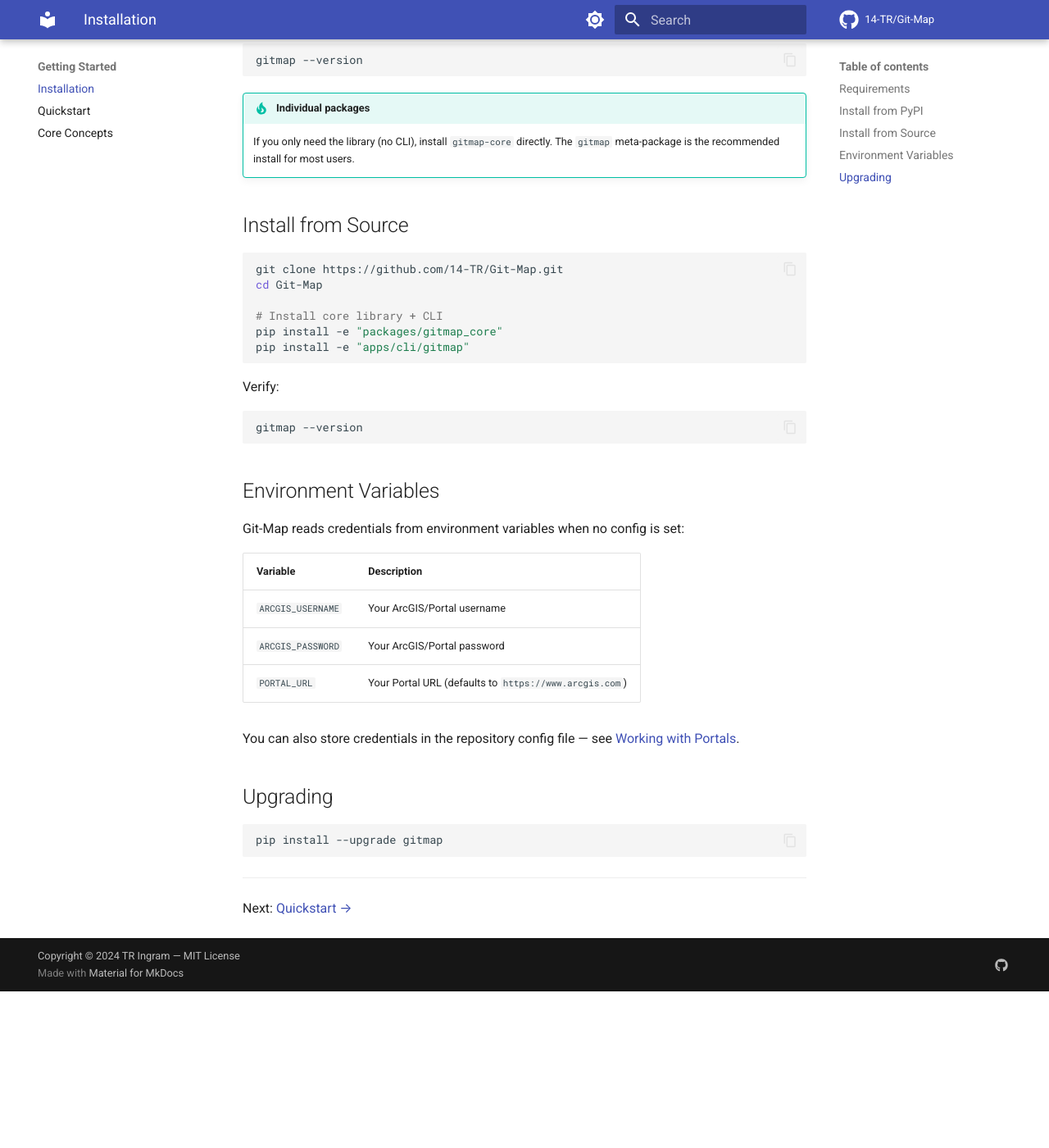
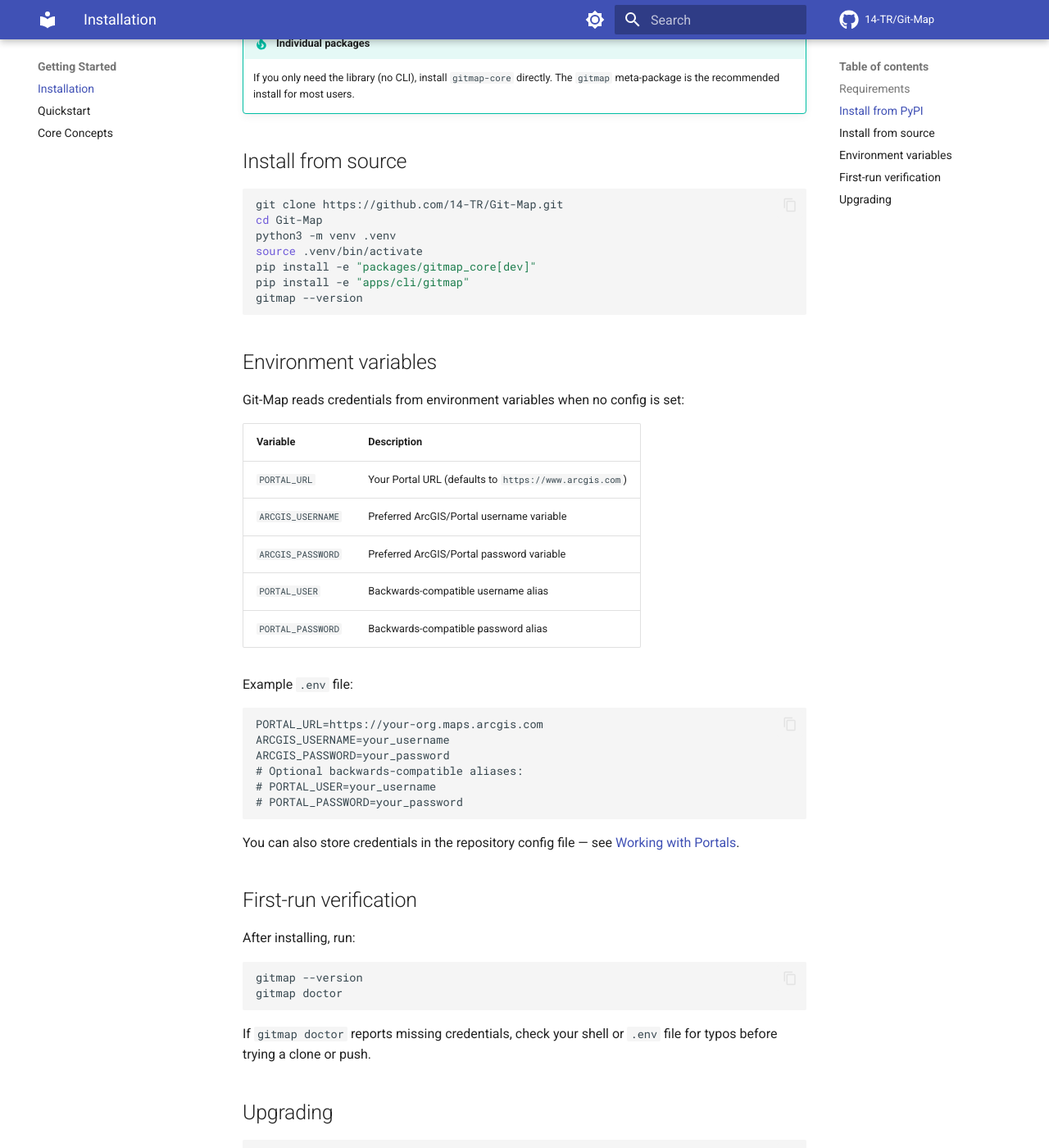
Before and after one commit to 14-TR/Git-Map, an MkDocs documentation site: the page built from docs/getting-started/installation.md, in a window 1280 px wide and 1400 px high, scrolled down 515 px. Shown: the whole window at 82% size. Built offline with MkDocs 1.6.1 and Material for MkDocs 9.7.7, drawn with Linux system fonts in a browser that asks for light colours; comment, search, counter and statistics services are not loaded; before the commit the page ends 1724 px from its top, so only the background shows below that.

Commit message:
docs: clarify install and first-run setup

````diff
--- a/docs/getting-started/installation.md
+++ b/docs/getting-started/installation.md
@@ -9,48 +9,62 @@
 
 ```bash
 pip install gitmap
+gitmap --version
 ```
 
 This installs both the core library and the `gitmap` CLI command in one step.
-
-Verify the install:
-
-```bash
-gitmap --version
-```
 
 !!! tip "Individual packages"
     If you only need the library (no CLI), install `gitmap-core` directly.
     The `gitmap` meta-package is the recommended install for most users.
 
-## Install from Source
+## Install from source
 
 ```bash
 git clone https://github.com/14-TR/Git-Map.git
 cd Git-Map
-
-# Install core library + CLI
-pip install -e "packages/gitmap_core"
+python3 -m venv .venv
+source .venv/bin/activate
+pip install -e "packages/gitmap_core[dev]"
 pip install -e "apps/cli/gitmap"
-```
-
-Verify:
-
-```bash
 gitmap --version
 ```
 
-## Environment Variables
+## Environment variables
 
 Git-Map reads credentials from environment variables when no config is set:
 
 | Variable | Description |
 |----------|-------------|
-| `ARCGIS_USERNAME` | Your ArcGIS/Portal username |
-| `ARCGIS_PASSWORD` | Your ArcGIS/Portal password |
 | `PORTAL_URL` | Your Portal URL (defaults to `https://www.arcgis.com`) |
+| `ARCGIS_USERNAME` | Preferred ArcGIS/Portal username variable |
+| `ARCGIS_PASSWORD` | Preferred ArcGIS/Portal password variable |
+| `PORTAL_USER` | Backwards-compatible username alias |
+| `PORTAL_PASSWORD` | Backwards-compatible password alias |
+
+Example `.env` file:
+
+```env
+PORTAL_URL=https://your-org.maps.arcgis.com
+ARCGIS_USERNAME=your_username
+ARCGIS_PASSWORD=your_password
+# Optional backwards-compatible aliases:
+# PORTAL_USER=your_username
+# PORTAL_PASSWORD=your_password
+```
 
 You can also store credentials in the repository config file — see [Working with Portals](../guides/portals.md).
+
+## First-run verification
+
+After installing, run:
+
+```bash
+gitmap --version
+gitmap doctor
+```
+
+If `gitmap doctor` reports missing credentials, check your shell or `.env` file for typos before trying a clone or push.
 
 ## Upgrading
 
````
Also changed, not shown: README.md (+43 -16 lines), docs/getting-started/quickstart.md (+17 -13 lines), 1 other file.
